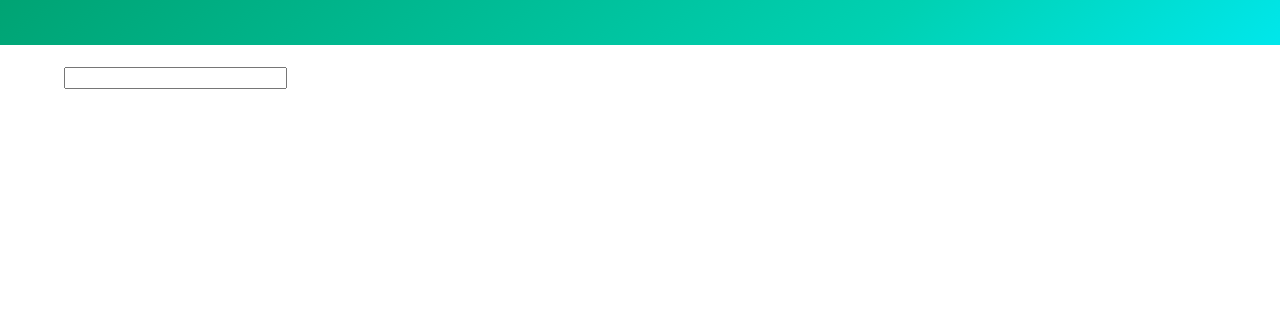
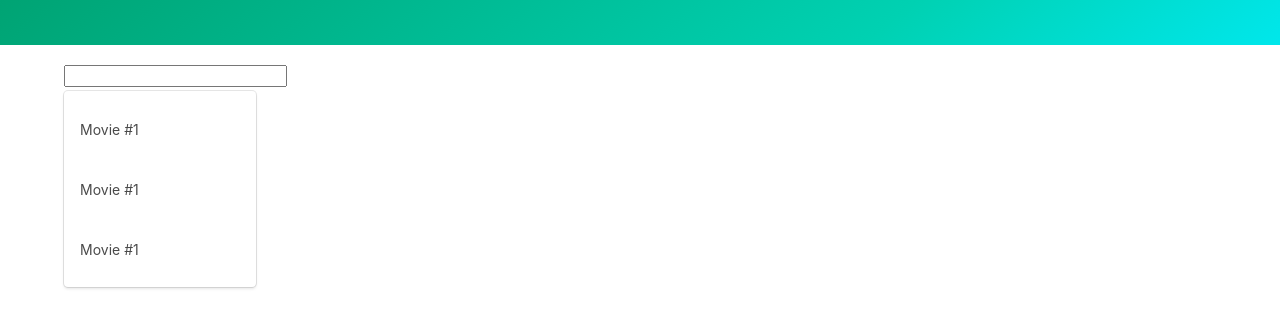
Before and after one commit to mohitb35/movie-fight, a plain HTML site: page index.html in a window 1280 px wide. Shown: the part 87-414 px from the top of the page. Drawn offline with nearby package versions, Linux system fonts and the light colour scheme.

Commit message:
Dummy search menu - tightly coupled approach

```diff
--- a/index.html
+++ b/index.html
@@ -26,7 +26,17 @@
       </div>
     </section>
     <div class="container">
-		<input type="text">
+		<div class="dropdown is-active">
+			<input type="text">
+			<div class="dropdown-menu">
+				<div class="dropdown-content">
+					<a class="dropdown-item">Movie #1</a>
+					<a class="dropdown-item">Movie #1</a>
+					<a class="dropdown-item">Movie #1</a>
+				</div>
+			</div>
+		</div>
+
 		<div id="target"></div>
 	</div>
     <script src="utils.js"></script>
```
